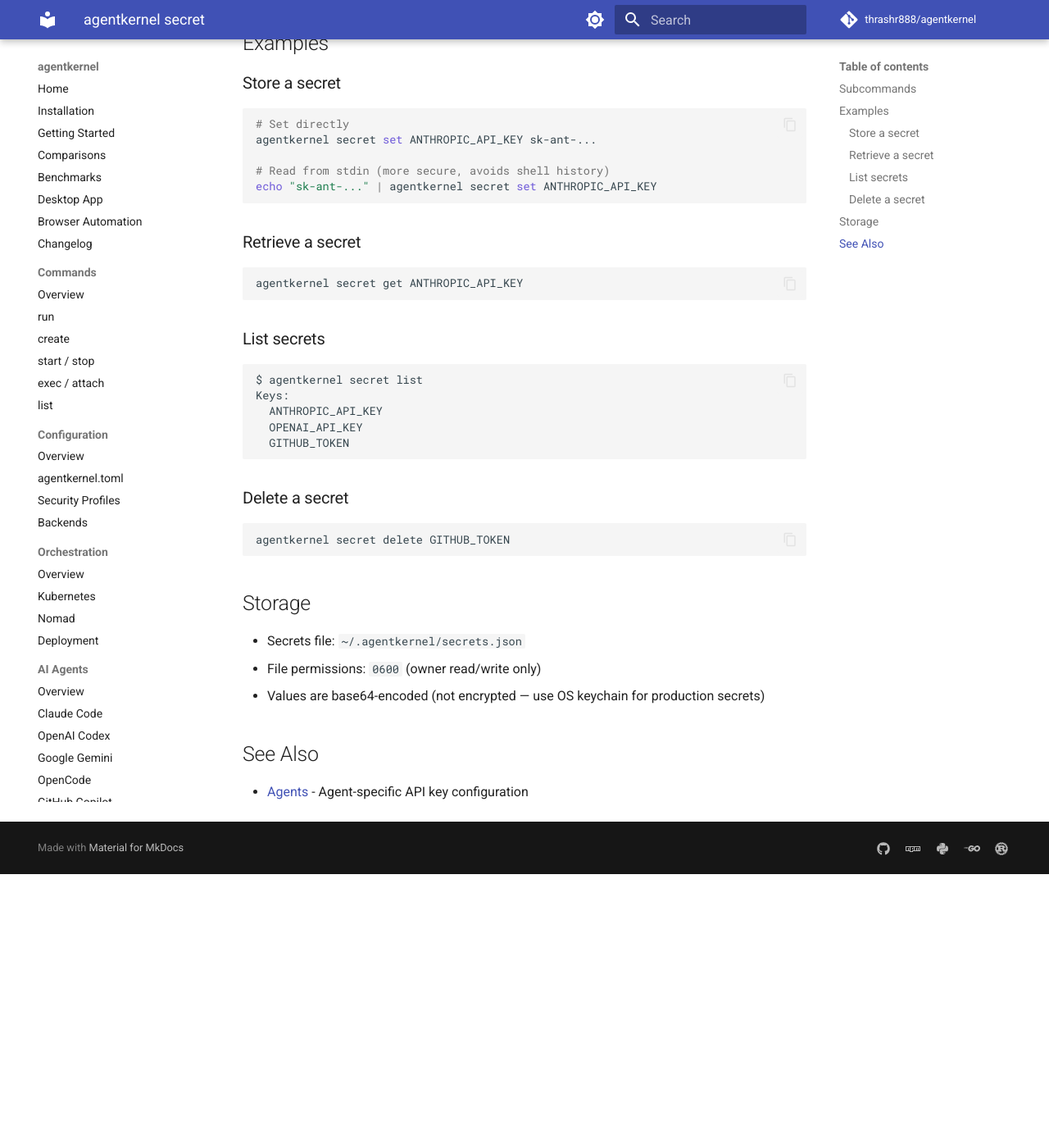
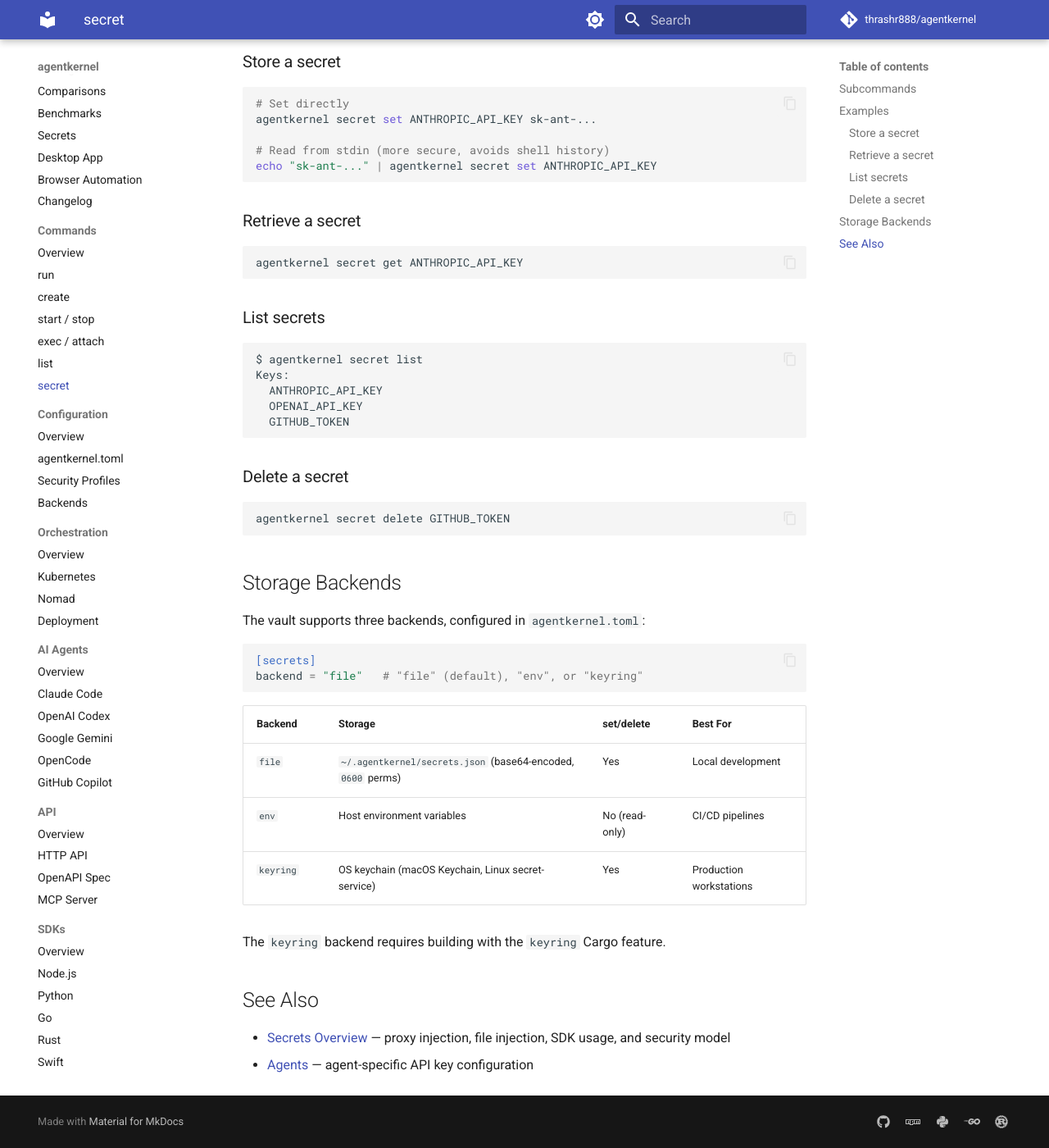
Before and after one commit to thrashr888/agentkernel, an MkDocs documentation site: the page built from docs/cmd-secrets.md, in a window 1280 px wide and 1400 px high, scrolled down 571 px. Shown: the whole window at 82% size. Built offline with MkDocs 1.6.1 and Material for MkDocs 9.7.7, drawn with Linux system fonts in a browser that asks for light colours; comment, search, counter and statistics services are not loaded; before the commit the page ends 1637 px from its top, so only the background shows below that; part of the change alters nothing that is shown; some of the changed text lies outside the part shown.

Commit message:
docs: add comprehensive secrets documentation
New docs/secrets.md covers the full secrets system: vault backends,
proxy injection (Gondolin pattern), file-based injection, SDK usage
across all 5 languages, HTTP API, and security model comparison.

Also updates cmd-secrets.md to document all 3 storage backends
(file, env, keyring) and adds both pages to mkdocs.yml nav.

Co-Authored-By: Claude <noreply@anthropic.com>

````diff
--- a/docs/cmd-secrets.md
+++ b/docs/cmd-secrets.md
@@ -1,7 +1,7 @@
 
 # agentkernel secret
 
-Manage secrets (API keys and credentials) in a local vault. Secrets are stored in `~/.agentkernel/secrets.json` with file permissions set to `0600`.
+Manage secrets (API keys and credentials) in the secret vault.
 
 ## Subcommands
 
@@ -46,12 +46,24 @@ Keys:
 agentkernel secret delete GITHUB_TOKEN
 ```
 
-## Storage
+## Storage Backends
 
-- Secrets file: `~/.agentkernel/secrets.json`
-- File permissions: `0600` (owner read/write only)
-- Values are base64-encoded (not encrypted — use OS keychain for production secrets)
+The vault supports three backends, configured in `agentkernel.toml`:
+
+```toml
+[secrets]
+backend = "file"   # "file" (default), "env", or "keyring"
+```
+
+| Backend | Storage | set/delete | Best For |
+|---------|---------|------------|----------|
+| `file` | `~/.agentkernel/secrets.json` (base64-encoded, `0600` perms) | Yes | Local development |
+| `env` | Host environment variables | No (read-only) | CI/CD pipelines |
+| `keyring` | OS keychain (macOS Keychain, Linux secret-service) | Yes | Production workstations |
+
+The `keyring` backend requires building with the `keyring` Cargo feature.
 
 ## See Also
 
-- [Agents](agents) - Agent-specific API key configuration
+- [Secrets Overview](secrets) — proxy injection, file injection, SDK usage, and security model
+- [Agents](agents) — agent-specific API key configuration
--- /dev/null
+++ b/docs/secrets.md
@@ -0,0 +1,313 @@
+
+# Secrets
+
+agentkernel provides secure secret management for AI agent sandboxes. Secrets can be stored in a local vault and delivered to sandboxes via two mechanisms: **network-layer proxy injection** (Gondolin pattern) and **file-based injection**.
+
+## Quick Start
+
+```bash
+# Store a secret
+agentkernel secret set OPENAI_API_KEY sk-proj-...
+
+# Run a sandbox with proxy-injected secrets (Gondolin pattern)
+agentkernel create my-agent --image python:3.12-slim \
+  --secret OPENAI_API_KEY:api.openai.com
+
+# Or inject secrets as files
+agentkernel create my-agent --image python:3.12-slim \
+  --secret-file OPENAI_API_KEY
+```
+
+## Secret Vault
+
+The vault stores secrets locally with multiple backend options.
+
+### Backends
+
+| Backend | Description | Best For |
+|---------|-------------|----------|
+| `file` (default) | Encrypted file at `~/.agentkernel/secrets.json` with `0600` permissions | Local development |
+| `env` | Read secrets from environment variables | CI/CD pipelines |
+| `keyring` | OS keychain (macOS Keychain, Linux secret-service) | Production workstations |
+
+### CLI Commands
+
+```bash
+# Store a secret (value in args)
+agentkernel secret set ANTHROPIC_API_KEY sk-ant-...
+
+# Store a secret (stdin, avoids shell history)
+echo "sk-ant-..." | agentkernel secret set ANTHROPIC_API_KEY
+
+# Retrieve
+agentkernel secret get ANTHROPIC_API_KEY
+
+# List all keys
+agentkernel secret list
+
+# Delete
+agentkernel secret delete ANTHROPIC_API_KEY
+```
+
+### Storage Details
+
+- **File backend**: `~/.agentkernel/secrets.json`, base64-encoded values, `0600` file permissions
+- **Env backend**: Read-only — reads from process environment variables, cannot set/delete
+- **Keyring backend**: Requires the `keyring` Cargo feature flag
+
+## Injection Methods
+
+### 1. Proxy Injection (Gondolin Pattern)
+
+The recommended approach. Secrets never enter the sandbox VM — they are injected as HTTP headers by a host-side proxy.
+
+**How it works:**
+
+1. agentkernel starts an HTTP forward proxy on the host (one per sandbox)
+2. `HTTP_PROXY` / `HTTPS_PROXY` env vars point the sandbox at the proxy
+3. The proxy generates a CA certificate and injects it into the sandbox trust store
+4. For HTTPS: the proxy terminates TLS (MITM), injects secret headers, then forwards upstream
+5. For HTTP: the proxy injects headers directly
+6. Unauthorized hosts receive a `403 Forbidden` response
+
+```
+┌─────────────────┐          ┌──────────────┐          ┌──────────────────┐
+│    Sandbox VM   │──HTTP──▶ │  Host Proxy  │──HTTPS─▶ │  api.openai.com  │
+│                 │          │              │          │                  │
+│  curl https://  │          │ + Authorization:        │                  │
+│  api.openai.com │          │   Bearer sk-proj-...    │                  │
+│                 │          │              │          │                  │
+│  (no secrets    │          │ (secrets     │          │                  │
+│   in memory)    │          │  live here)  │          │                  │
+└─────────────────┘          └──────────────┘          └──────────────────┘
+```
+
+**Usage:**
+
+```bash
+# Bind a vault secret to a host (defaults to Authorization: Bearer header)
+agentkernel create my-agent --secret OPENAI_API_KEY:api.openai.com
+
+# Inline value (useful for one-off testing)
+agentkernel create my-agent --secret OPENAI_API_KEY=sk-proj-xxx:api.openai.com
+
+# Custom header name (e.g., Anthropic uses x-api-key)
+agentkernel create my-agent --secret ANTHROPIC_API_KEY:api.anthropic.com:x-api-key
+
+# Multiple bindings
+agentkernel create my-agent \
+  --secret OPENAI_API_KEY:api.openai.com \
+  --secret ANTHROPIC_API_KEY:api.anthropic.com:x-api-key \
+  --secret GITHUB_TOKEN:api.github.com
+```
+
+**Binding syntax:**
+
+| Format | Meaning |
+|--------|---------|
+| `KEY:host` | Look up KEY in vault, inject as `Authorization: Bearer <value>` to host |
+| `KEY=value:host` | Use inline value, inject as `Authorization: Bearer <value>` to host |
+| `KEY:host:header` | Look up KEY in vault, inject as `<header>: <value>` to host (no prefix) |
+
+**What happens inside the sandbox:**
+
+- Placeholder env vars are set (e.g., `OPENAI_API_KEY=ak-proxy-managed`) so tools don't fail existence checks
+- The real secret value is never present in the VM's memory, environment, or filesystem
+- `HTTP_PROXY`, `HTTPS_PROXY`, `http_proxy`, `https_proxy` are configured automatically
+- The proxy CA cert is injected into the system trust store and language-specific CA paths (`NODE_EXTRA_CA_CERTS`, `REQUESTS_CA_BUNDLE`, `SSL_CERT_FILE`)
+
+**Domain allowlisting:**
+
+The proxy enforces that only bound hosts receive traffic. Requests to unauthorized hosts are blocked with `403 Forbidden`. This prevents secrets from leaking to unexpected destinations and stops code from exfiltrating data.
+
+### 2. File-Based Injection
+
+Secrets are written as files inside the sandbox at `/run/agentkernel/secrets/KEY`. Useful when code reads credentials from files rather than HTTP headers.
+
+```bash
+# Inject a vault secret as a file
+agentkernel create my-agent --secret-file MY_SECRET
+
+# Multiple files
+agentkernel create my-agent \
+  --secret-file DATABASE_URL \
+  --secret-file SERVICE_ACCOUNT_JSON
+```
+
+**What happens inside the sandbox:**
+
+- Each secret is written to `/run/agentkernel/secrets/<KEY>` with `0400` permissions (owner read-only)
+- The env var `AGENTKERNEL_SECRETS_PATH=/run/agentkernel/secrets` is set
+- Key names are validated: alphanumeric, underscores, and hyphens only
+
+**Reading secrets from code:**
+
+```python
+import os
+secrets_path = os.environ.get("AGENTKERNEL_SECRETS_PATH", "/run/agentkernel/secrets")
+with open(f"{secrets_path}/DATABASE_URL") as f:
+    db_url = f.read().strip()
+```
+
+### Combining Both Methods
+
+You can use proxy injection and file injection together:
+
+```bash
+agentkernel create my-agent \
+  --secret OPENAI_API_KEY:api.openai.com \
+  --secret-file DATABASE_URL
+```
+
+## SDK Support
+
+All five SDKs support both `secrets` (proxy bindings) and `secret_files` (file injection).
+
+### TypeScript
+
+```typescript
+import { AgentKernel } from 'agentkernel';
+
+const ak = new AgentKernel();
+const sandbox = await ak.createSandbox('my-agent', {
+  image: 'python:3.12-slim',
+  secrets: ['OPENAI_API_KEY:api.openai.com'],
+  secretFiles: ['DATABASE_URL'],
+});
+```
+
+### Python
+
+```python
+from agentkernel import AgentKernel
+
+ak = AgentKernel()
+sandbox = ak.create_sandbox("my-agent",
+    image="python:3.12-slim",
+    secrets=["OPENAI_API_KEY:api.openai.com"],
+    secret_files=["DATABASE_URL"],
+)
+```
+
+### Go
+
+```go
+ak := agentkernel.New()
+sandbox, err := ak.CreateSandbox(ctx, "my-agent", &agentkernel.CreateSandboxOptions{
+    Image:       "python:3.12-slim",
+    Secrets:     []string{"OPENAI_API_KEY:api.openai.com"},
+    SecretFiles: []string{"DATABASE_URL"},
+})
+```
+
+### Rust
+
+```rust
+let ak = AgentKernel::new()?;
+let sandbox = ak.create_sandbox("my-agent", CreateSandboxOptions {
+    image: Some("python:3.12-slim".into()),
+    secrets: vec!["OPENAI_API_KEY:api.openai.com".into()],
+    secret_files: vec!["DATABASE_URL".into()],
+    ..Default::default()
+}).await?;
+```
+
+### Swift
+
+```swift
+let ak = AgentKernel()
+let sandbox = try await ak.createSandbox("my-agent", options: CreateSandboxOptions(
+    image: "python:3.12-slim",
+    secrets: ["OPENAI_API_KEY:api.openai.com"],
+    secretFiles: ["DATABASE_URL"]
+))
+```
+
+## HTTP API
+
+### Create sandbox with secrets
+
+```bash
+curl -X POST http://localhost:18888/sandboxes \
+  -H "Content-Type: application/json" \
+  -d '{
+    "name": "my-agent",
+    "image": "python:3.12-slim",
+    "secrets": ["OPENAI_API_KEY:api.openai.com"],
+    "secret_files": ["DATABASE_URL"]
+  }'
+```
+
+### Check proxy status
+
+```bash
+curl http://localhost:18888/sandboxes/my-agent/proxy
+```
+
+Returns proxy port, bound hosts, and CA fingerprint.
+
+## Configuration
+
+### agentkernel.toml
+
+```toml
+[secrets]
+backend = "file"   # "file", "env", or "keyring"
+
+# Pre-configured secret bindings (applied to all sandboxes)
+OPENAI_API_KEY = { host = "api.openai.com" }
+ANTHROPIC_API_KEY = { host = "api.anthropic.com", header = "x-api-key" }
+```
+
+## Security Model
+
+### Threat model
+
+| Threat | Proxy injection | File injection | Env var passthrough |
+|--------|----------------|----------------|---------------------|
+| Secret in VM memory | No | Yes (in file) | Yes |
+| Visible in `ps` / `/proc` | No | No | Yes |
+| Exfiltration to unauthorized host | Blocked by proxy | Possible | Possible |
+| Secret survives snapshot | No | Depends on snapshot scope | Yes |
+
+### Recommendations
+
+1. **Use proxy injection** for API keys sent as HTTP headers. This is the strongest option — secrets never enter the VM.
+2. **Use file injection** for credentials that tools read from disk (database URLs, service account JSON files).
+3. **Avoid env var passthrough** (`-e KEY=value`) when possible. Environment variables are visible to all processes and appear in `/proc/*/environ`.
+4. **Use the vault** instead of inline values. Inline values (`KEY=value:host`) appear in shell history and process listings on the host.
+5. **Pipe secrets via stdin** when setting vault values: `echo "value" | agentkernel secret set KEY`.
+
+## Proxy Hooks
+
+Register webhooks to monitor proxied requests in real time.
+
+```bash
+# Register a webhook for all proxied requests
+curl -X POST http://localhost:18888/proxy/hooks \
+  -H "Content-Type: application/json" \
+  -d '{
+    "name": "audit-logger",
+    "event": "on_request",
+    "target": { "type": "webhook", "url": "http://localhost:9999/audit" }
+  }'
+
+# List registered hooks
+curl http://localhost:18888/proxy/hooks
+
+# Remove a hook
+curl -X DELETE http://localhost:18888/proxy/hooks/audit-logger
+```
+
+Hook payloads include: timestamp, sandbox name, method, URL, host, status code, latency, and whether a secret was injected.
+
+## Desktop App
+
+The agentkernel desktop app includes a **Secrets** page for managing vault contents through a GUI. You can add, view, and delete secrets without using the CLI.
+
+## See Also
+
+- [Secret CLI Commands](cmd-secrets) — vault management commands
+- [Security Profiles](config-security) — domain filtering, command filtering, seccomp
+- [SDK Reference](sdks) — full SDK documentation
+- [Getting Started](getting-started) — first sandbox walkthrough
--- a/mkdocs.yml
+++ b/mkdocs.yml
@@ -45,6 +45,7 @@ nav:
   - Getting Started: getting-started.md
   - Comparisons: comparisons.md
   - Benchmarks: benchmarks.md
+  - Secrets: secrets.md
   - Desktop App: desktop-app.md
   - Browser Automation: browser-automation.md
   - Changelog: changelog.md
@@ -55,6 +56,7 @@ nav:
     - start / stop: cmd-start-stop.md
     - exec / attach: cmd-exec-attach.md
     - list: cmd-list.md
+    - secret: cmd-secrets.md
   - Configuration:
     - Overview: configuration.md
     - agentkernel.toml: config-toml.md
````
Also changed, not shown: 1 other file.
